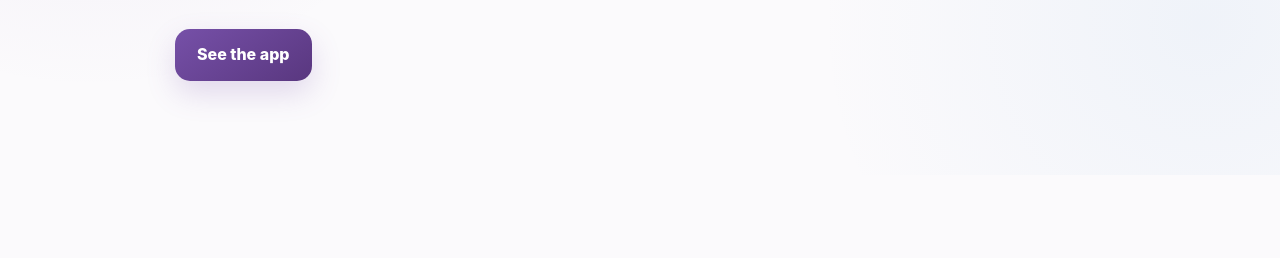
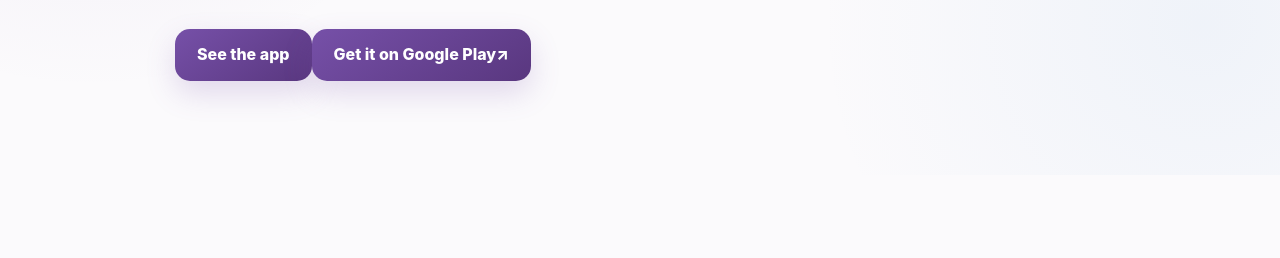
Before and after one commit to wonster0901/motility9-wix-import-test, a website: page motility9/index.html in a window 1280 px wide. Shown: the part 536-794 px from the top of the page. Drawn offline with Linux system fonts and the light colour scheme.

Commit message:
site: add verified MOTILITY9 Play Store CTA motility9/index.html

```diff
--- a/motility9/index.html
+++ b/motility9/index.html
@@ -47,7 +47,7 @@
         Capture nine gaze positions, keep each examination with the patient record,
         review completed examinations, and export a clear PDF report.
       </p>
-      <a class="btn" href="#app">See the app</a>
+      <div class="hero-cta-row"><a class="btn" href="#app">See the app</a><a class="btn btn--store" href="https://play.google.com/store/apps/details?id=com.wonwinnie.motility9" target="_blank" rel="noopener noreferrer">Get it on Google Play <span aria-hidden="true">↗</span></a></div>
     </div>
   </section>
 
```
